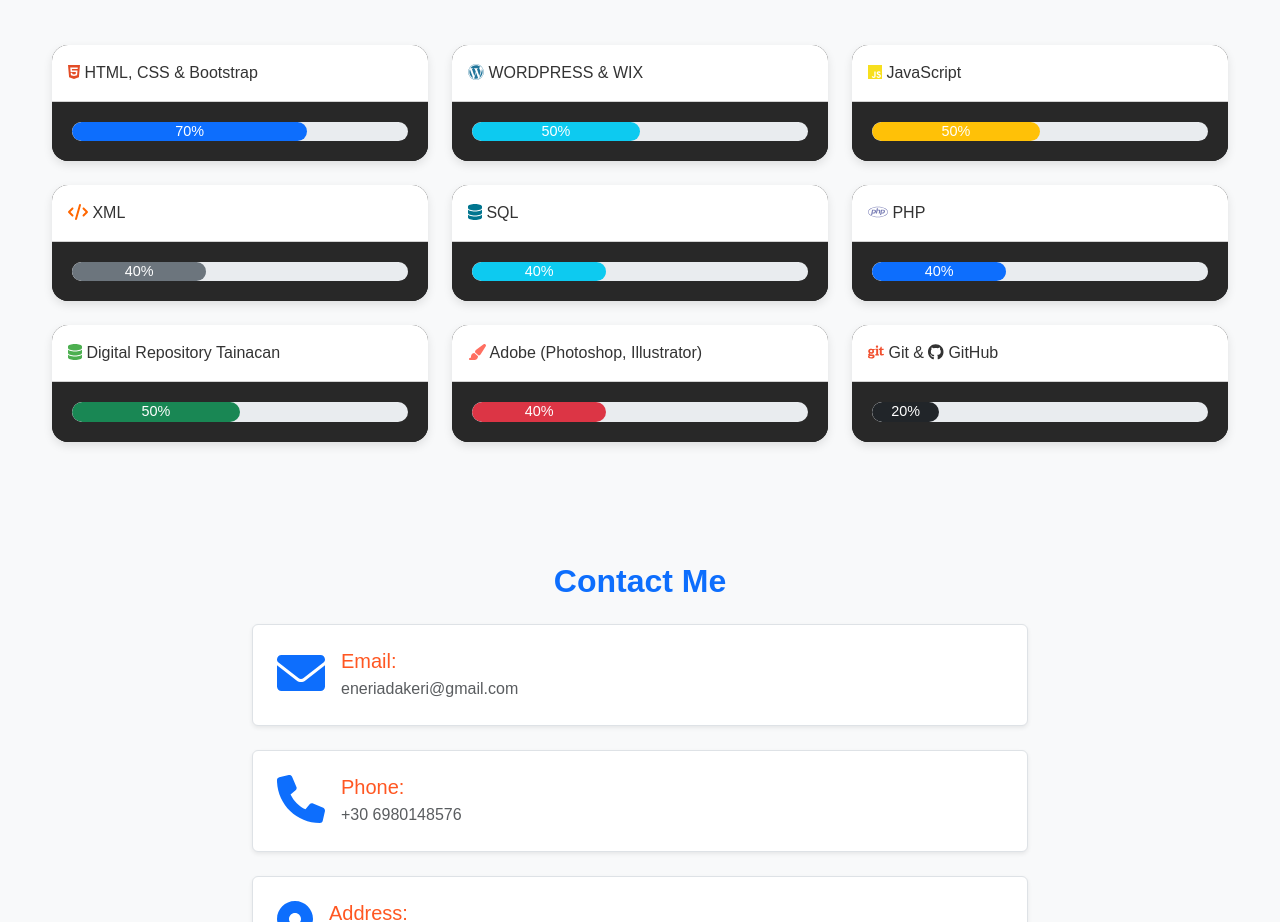
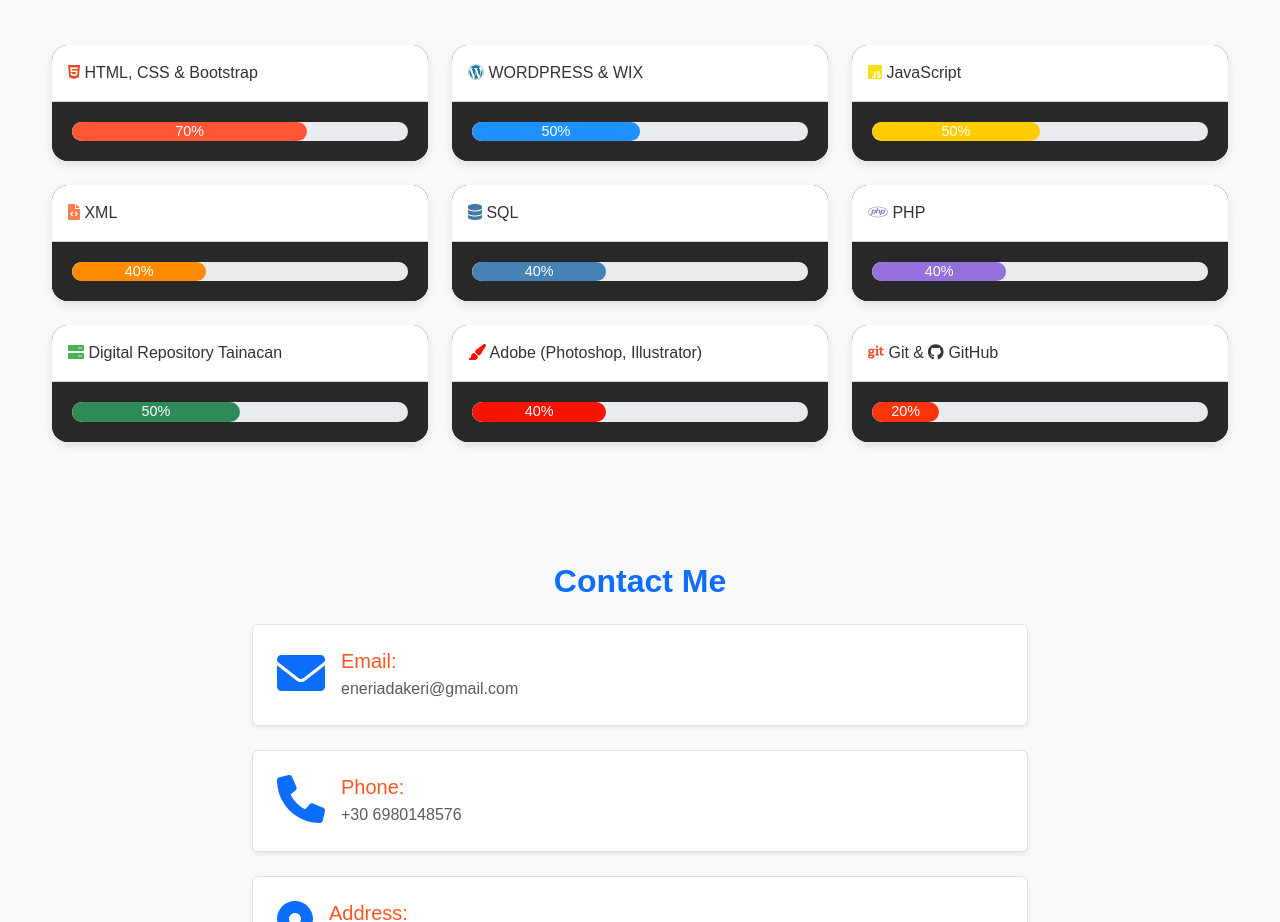
Before and after one commit to eneriadakeri/my-portfolio, a website: page index.html in a window 1280 px wide. Shown: the part 3028-3950 px from the top of the page. Drawn offline with nearby package versions, Linux system fonts and the light colour scheme.

Commit message:
update colors in skills

```diff
--- a/index.html
+++ b/index.html
@@ -574,7 +574,7 @@
                   </div>
                   <div class="card-body">
                       <div class="progress">
-                          <div class="progress-bar bg-primary" role="progressbar" style="width: 70%;" aria-valuenow="70" aria-valuemin="0" aria-valuemax="100">70%</div>
+                          <div class="progress-bar" style="width: 70%; background-color: #ff5733;" aria-valuenow="70" aria-valuemin="0" aria-valuemax="100">70%</div>
                       </div>
                   </div>
               </div>
@@ -587,7 +587,7 @@
                   </div>
                   <div class="card-body">
                       <div class="progress">
-                          <div class="progress-bar bg-info" role="progressbar" style="width: 50%;" aria-valuenow="50" aria-valuemin="0" aria-valuemax="100">50%</div>
+                          <div class="progress-bar" style="width: 50%; background-color: #1e90ff;" aria-valuenow="50" aria-valuemin="0" aria-valuemax="100">50%</div>
                       </div>
                   </div>
               </div>
@@ -600,7 +600,7 @@
                   </div>
                   <div class="card-body">
                       <div class="progress">
-                          <div class="progress-bar bg-warning" role="progressbar" style="width: 50%;" aria-valuenow="50" aria-valuemin="0" aria-valuemax="100">50%</div>
+                          <div class="progress-bar" style="width: 50%; background-color: #ffcc00;" aria-valuenow="50" aria-valuemin="0" aria-valuemax="100">50%</div>
                       </div>
                   </div>
               </div>
@@ -609,11 +609,11 @@
           <div class="col-12 col-md-6 col-lg-4 mb-4">
               <div class="card">
                   <div class="card-header">
-                      <i class="fas fa-code" style="color: #ff6600;"></i> XML
+                      <i class="fas fa-file-code" style="color: #ff7f50;"></i> XML
                   </div>
                   <div class="card-body">
                       <div class="progress">
-                          <div class="progress-bar bg-secondary" role="progressbar" style="width: 40%;" aria-valuenow="40" aria-valuemin="0" aria-valuemax="100">40%</div>
+                          <div class="progress-bar" style="width: 40%; background-color: #ff8c00;" aria-valuenow="40" aria-valuemin="0" aria-valuemax="100">40%</div>
                       </div>
                   </div>
               </div>
@@ -622,11 +622,11 @@
           <div class="col-12 col-md-6 col-lg-4 mb-4">
               <div class="card">
                   <div class="card-header">
-                    <i class="fas fa-database" style="color: #00758f;"></i> SQL
+                      <i class="fas fa-database" style="color: #4479a1;"></i> SQL
                   </div>
                   <div class="card-body">
                       <div class="progress">
-                        <div class="progress-bar bg-info" role="progressbar" style="width: 40%;" aria-valuenow="40" aria-valuemin="0" aria-valuemax="100">40%</div>
+                          <div class="progress-bar" style="width: 40%; background-color: #4682b4;" aria-valuenow="40" aria-valuemin="0" aria-valuemax="100">40%</div>
                       </div>
                   </div>
               </div>
@@ -639,7 +639,7 @@
                   </div>
                   <div class="card-body">
                       <div class="progress">
-                      <div class="progress-bar bg-primary" role="progressbar" style="width: 40%;" aria-valuenow="40" aria-valuemin="0" aria-valuemax="100">40%</div>
+                          <div class="progress-bar" style="width: 40%; background-color: #9370db;" aria-valuenow="40" aria-valuemin="0" aria-valuemax="100">40%</div>
                       </div>
                   </div>
               </div>
@@ -648,11 +648,11 @@
           <div class="col-12 col-md-6 col-lg-4 mb-4">
               <div class="card">
                   <div class="card-header">
-                      <i class="fas fa-database" style="color: #4caf50;"></i> Digital Repository Tainacan
+                      <i class="fas fa-server" style="color: #4caf50;"></i> Digital Repository Tainacan
                   </div>
                   <div class="card-body">
                       <div class="progress">
-                          <div class="progress-bar bg-success" role="progressbar" style="width: 50%;" aria-valuenow="50" aria-valuemin="0" aria-valuemax="100">50%</div>
+                          <div class="progress-bar" style="width: 50%; background-color: #2e8b57;" aria-valuenow="50" aria-valuemin="0" aria-valuemax="100">50%</div>
                       </div>
                   </div>
               </div>
@@ -661,11 +661,11 @@
           <div class="col-12 col-md-6 col-lg-4 mb-4">
               <div class="card">
                   <div class="card-header">
-                      <i class="fas fa-paint-brush" style="color: #ff6f61;"></i> Adobe (Photoshop, Illustrator)
+                      <i class="fas fa-paint-brush" style="color: #f41400;"></i> Adobe (Photoshop, Illustrator)
                   </div>
                   <div class="card-body">
                       <div class="progress">
-                          <div class="progress-bar bg-danger" role="progressbar" style="width: 40%;" aria-valuenow="40" aria-valuemin="0" aria-valuemax="100">40%</div>
+                          <div class="progress-bar" style="width: 40%; background-color: #f41400;" aria-valuenow="40" aria-valuemin="0" aria-valuemax="100">40%</div>
                       </div>
                   </div>
               </div>
@@ -679,7 +679,7 @@
                   </div>
                   <div class="card-body">
                       <div class="progress">
-                          <div class="progress-bar bg-dark" role="progressbar" style="width: 20%;" aria-valuenow="20" aria-valuemin="0" aria-valuemax="100">20%</div>
+                          <div class="progress-bar" style="width: 20%; background-color: #fc340c;" aria-valuenow="20" aria-valuemin="0" aria-valuemax="100">20%</div>
                       </div>
                   </div>
               </div>
@@ -687,7 +687,6 @@
       </div>
   </div>
 </section>
-
 
 
 
```
Lines whose indentation alone changed are shown as unchanged.
